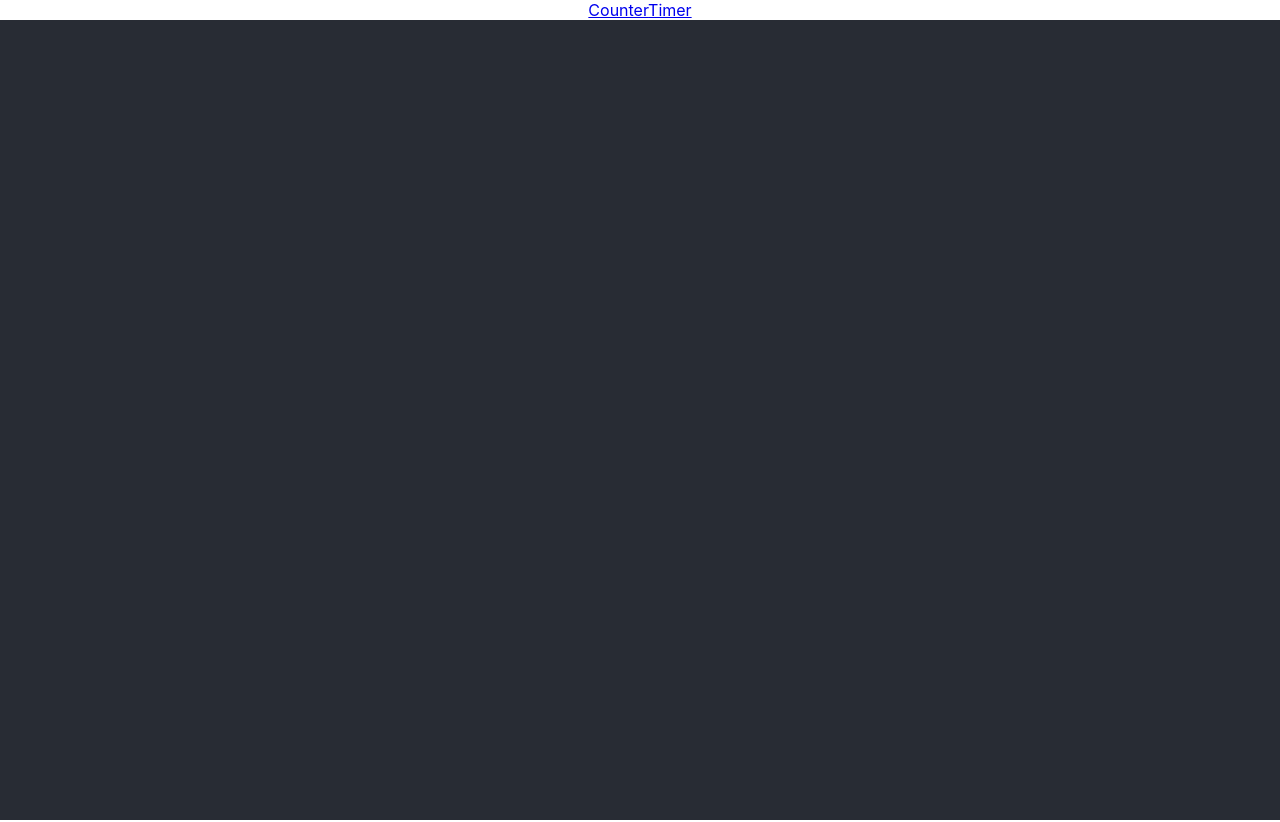
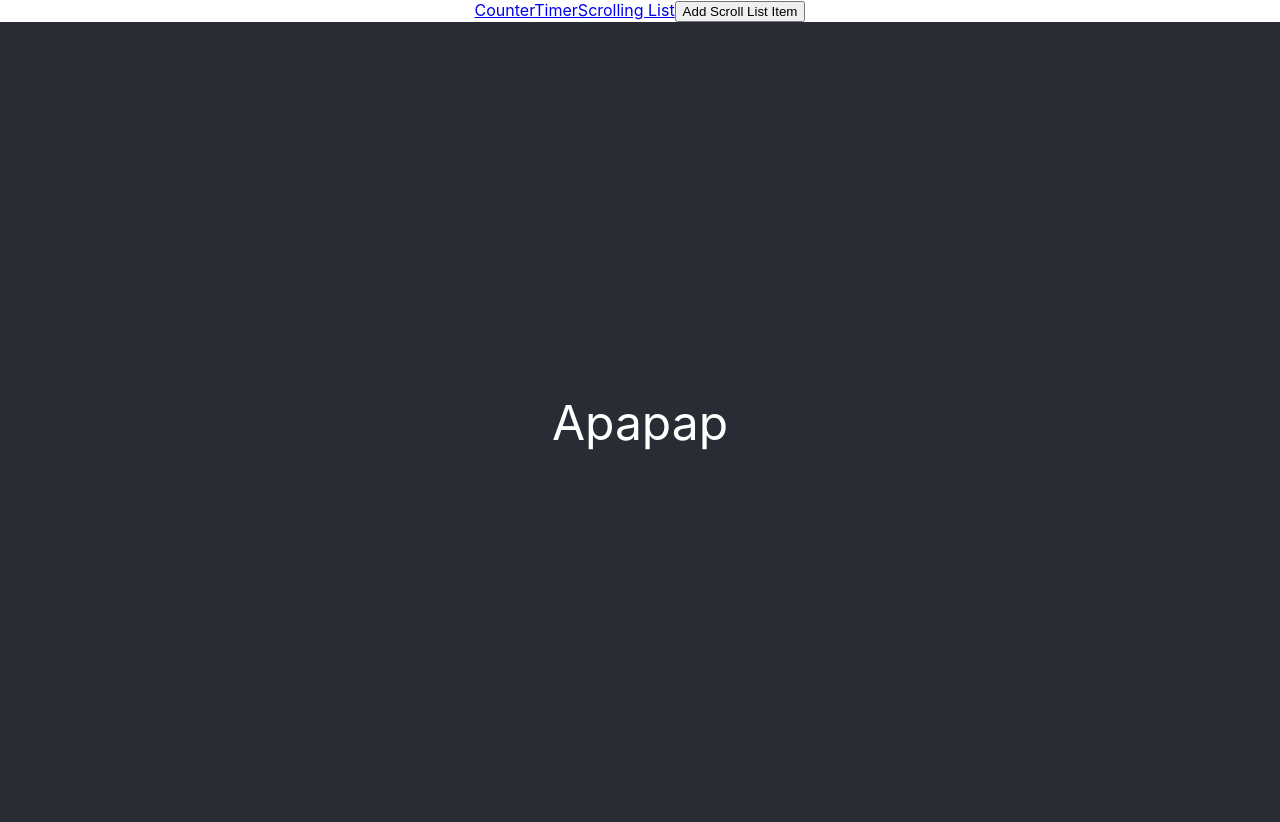
Before and after one commit to GuRuGu-Iterations/React-10, a React (Create React App) app: page /scrollingList in a window 1280 px wide. Built offline with nearby package versions, Linux system fonts and the light colour scheme; no server answers.

Commit message:
Use getSnapshotBeforeUpdate

```diff
--- a/src/App.js
+++ b/src/App.js
@@ -3,6 +3,7 @@ import { BrowserRouter as Router, Switch, Route, Link } from "react-router-dom";
 
 import Counter from "./components/Counter";
 import Timer from "./components/Timer";
+import ScrollingList from "./components/ScrollingList";
 import "./App.css";
 
 class App extends Component {
@@ -10,7 +11,8 @@ class App extends Component {
     console.log("App // constructor");
     super(props);
     this.state = {
-      posts: null
+      posts: null,
+      list: ["Apapap"]
     };
   }
 
@@ -31,6 +33,12 @@ class App extends Component {
     }
   };
 
+  handleAddScrollListItem = () => {
+    this.setState((state, props) => ({
+      list: [...state.list, "Bonobo"]
+    }));
+  };
+
   render() {
     return (
       <div className="App">
@@ -38,11 +46,19 @@ class App extends Component {
           <nav>
             <Link to="/">Counter</Link>
             <Link to="/timer">Timer</Link>
+            <Link to="/scrollingList">Scrolling List</Link>
+            <button onClick={this.handleAddScrollListItem}>
+              Add Scroll List Item
+            </button>
           </nav>
           <div className="container">
             <Switch>
               <Route exact path="/" component={Counter} />
               <Route path="/timer" component={Timer} />
+              <Route
+                path="/scrollingList"
+                render={() => <ScrollingList list={this.state.list} />}
+              />
             </Switch>
           </div>
         </Router>
--- /dev/null
+++ b/src/components/ScrollingList.js
@@ -0,0 +1,41 @@
+import React from "react";
+
+const itemStyle = {
+  fontSize: "3rem"
+};
+
+class ScrollingList extends React.Component {
+  constructor(props) {
+    super(props);
+    this.listRef = React.createRef();
+  }
+
+  getSnapshotBeforeUpdate(prevProps, prevState) {
+    if (prevProps.list.length < this.props.list.length) {
+      const list = this.listRef.current;
+      return list.scrollHeight - list.scrollTop;
+    }
+    return null;
+  }
+
+  componentDidUpdate(prevProps, prevState, snapshot) {
+    if (snapshot !== null) {
+      const list = this.listRef.current;
+      list.scrollTop = list.scrollHeight - snapshot;
+    }
+  }
+
+  render() {
+    return (
+      <div ref={this.listRef}>
+        {this.props.list.map((item, i) => (
+          <div key={i} style={itemStyle}>
+            {item}
+          </div>
+        ))}
+      </div>
+    );
+  }
+}
+
+export default ScrollingList;
```
Also changed, not shown: 1 other file (tests, documents, lock files or other folders).
